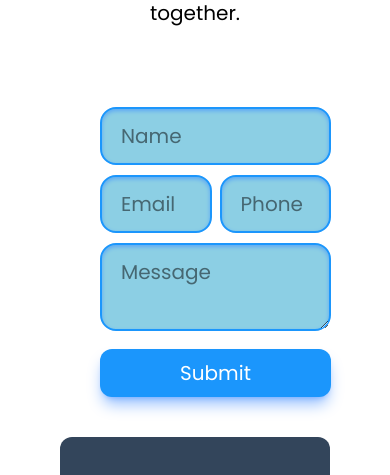
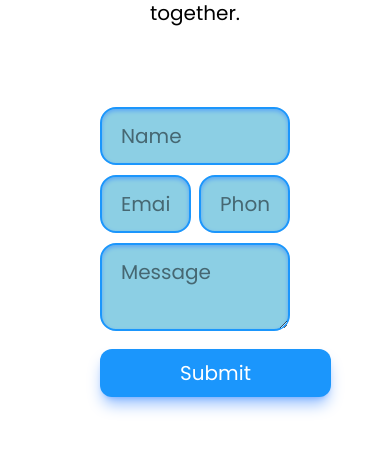
Before and after one commit to zafar2154/IoT-Website, a React (Vite) app in the folder iotwebfrontend/: page / in a window 390 px wide. Shown: the part 581-1056 px from the top of the page. Built offline with nearby package versions, Linux system fonts and the light colour scheme; grey boxes are pictures that could not be loaded; a web font is replaced by a local one.

Commit message:
responsive full contact

```diff
--- a/iotwebfrontend/src/contact.jsx
+++ b/iotwebfrontend/src/contact.jsx
@@ -22,7 +22,7 @@ export function Contact() {
       </div>
 
       <div>
-        <div className="flex justify-around">
+        <div className="flex flex-col md:flex-row justify-around">
           <Form />
           <MediaCard />
         </div>
```
